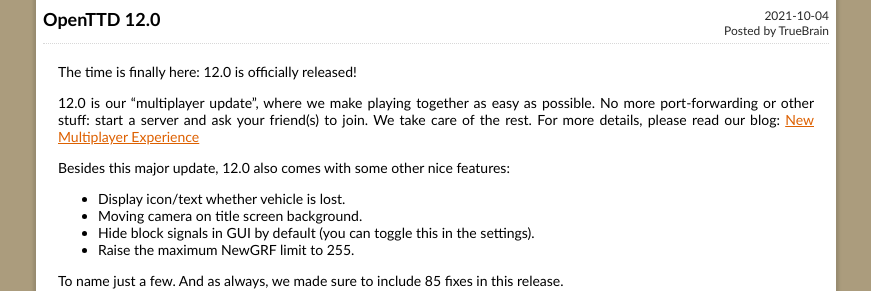
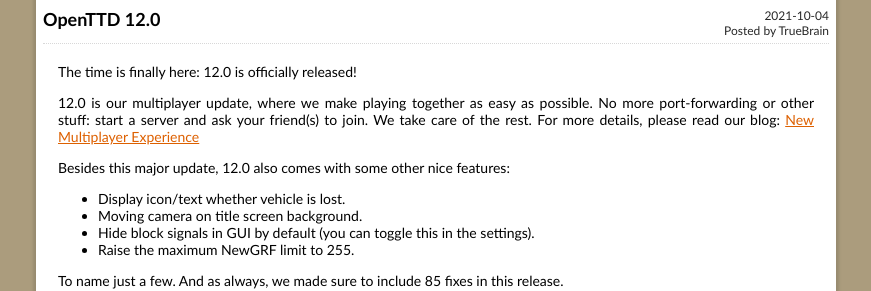
Before and after one commit to OpenTTD/website, a Jekyll site: the page built from _posts/2021-10-04-openttd-12-0.md, in a window 1280 px wide. Shown: the part 175-466 px from the top of the page, without its empty margins (204-1075 px from the left). Built offline with Jekyll 4.4.1, drawn with Linux system fonts in a browser that asks for light colours.

Commit message:
Remove unneeded quotes

```diff
--- a/_posts/2021-10-04-openttd-12-0.md
+++ b/_posts/2021-10-04-openttd-12-0.md
@@ -5,7 +5,7 @@
 
 The time is finally here: 12.0 is officially released!
 
-12.0 is our "multiplayer update", where we make playing together as easy as possible.
+12.0 is our multiplayer update, where we make playing together as easy as possible.
 No more port-forwarding or other stuff: start a server and ask your friend(s) to join.
 We take care of the rest.
 For more details, please read our blog: [New Multiplayer Experience](https://www.openttd.org/news/2021/09/26/new-multiplayer-experience.html)
```
